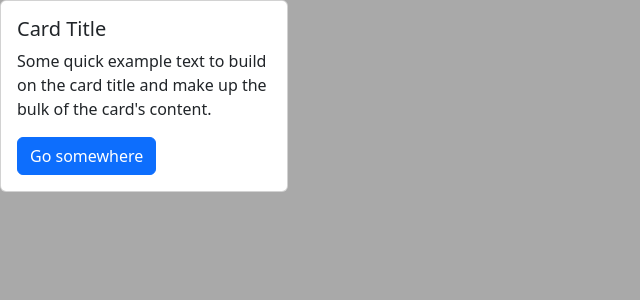
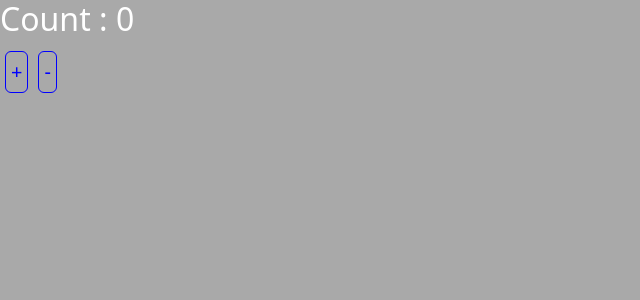
Before and after one commit to dipu157/React_Learning, a React (Create React App) app in the folder react-anis/: page / in a window 1280 px wide. Shown: the top 300 px of the page, without its empty margins (0-640 px from the left). Built offline with nearby package versions, Linux system fonts and the light colour scheme.

Commit message:
state, setstae basic practise

```diff
--- a/react-anis/src/App.js
+++ b/react-anis/src/App.js
@@ -1,12 +1,12 @@
 import React from 'react';
 import 'bootstrap/dist/css/bootstrap.min.css';
-import { ReactBootstrap } from './components/React_Bootstrap/ReactBootstrap';
+import State from './components/State/State';
 
 
 function App() {
 
     return <div>
-        <ReactBootstrap />
+        <State count="0" />
 
     </div>
 }
--- /dev/null
+++ b/react-anis/src/components/State/State.js
@@ -0,0 +1,35 @@
+import React, { Component } from 'react'
+
+export default class State extends Component {
+
+    constructor(props) {
+      super(props)
+
+      this.state = {
+         count: 0,
+      }
+    }
+
+    handleIncrement = () => {
+        this.setState({
+            count: this.state.count + 1
+        })
+    };
+
+    handleDecrement = () => {
+        this.setState({
+            count: this.state.count - 1
+        })
+    };
+
+  render() {
+    const { count } = this.state;
+    return (
+      <div className='body'>
+        <h2>Count : {count}</h2>
+        <button className='btn' onClick={this.handleIncrement}> + </button>
+        <button className='btn' onClick={this.handleDecrement}> - </button>
+      </div>
+    )
+  }
+}
--- a/react-anis/src/index.css
+++ b/react-anis/src/index.css
@@ -38,6 +38,14 @@ main {
     margin: 2rem;
 }
 
+.btn {
+    font-size: 20px;
+    color: blue;
+    padding: 5px;
+    border: 1px solid;
+    margin: 5px;
+}
+
 footer {
     height: 5vh;
     display: flex;
```
